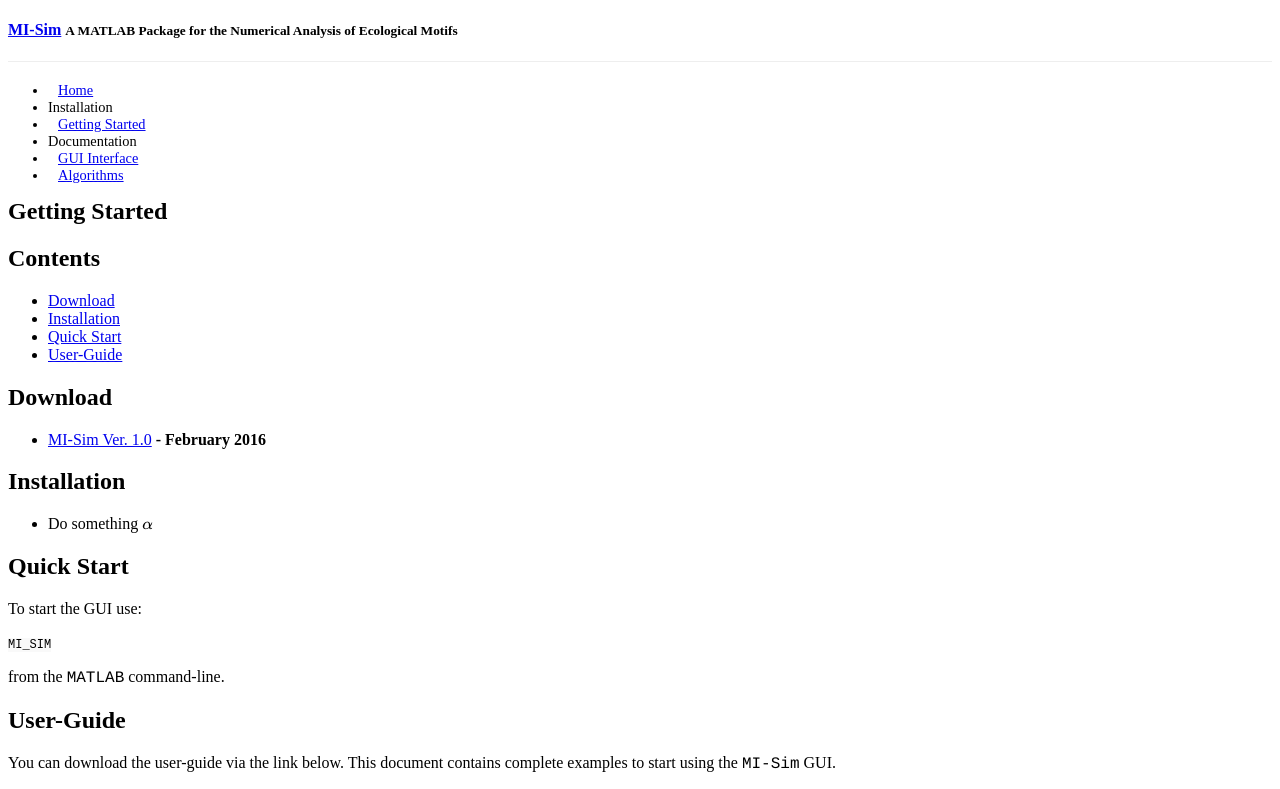
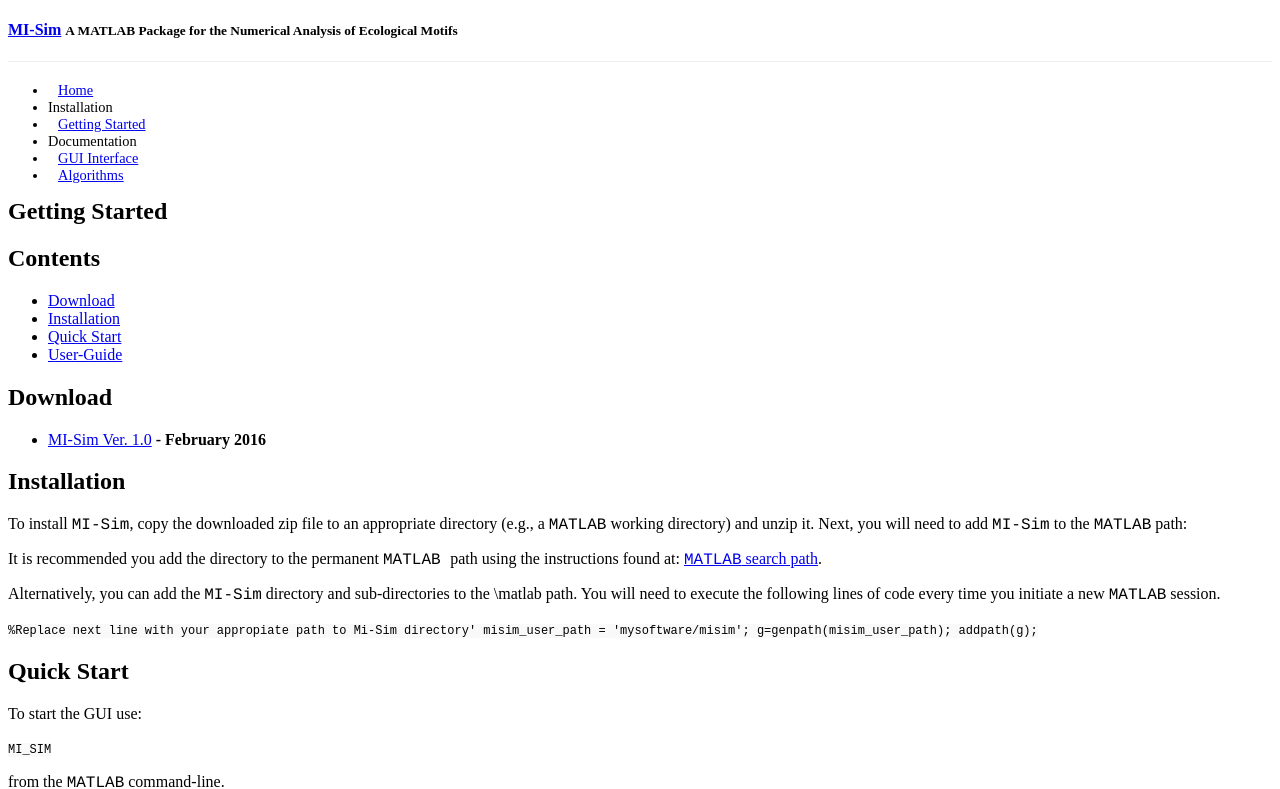
Before and after one commit to MI-SIM/MI-SIM.github.io, a Jekyll site: the page built from _posts/01-01-17-gettingstarted.md, in a window 1280 px wide, cut to the strip 0-789 px from the top of the page. Built offline with Jekyll 4.4.1, drawn with Linux system fonts in a browser that asks for light colours; formulas are drawn with MathJax 3; a style sheet for code colours, icons or effects is not loaded.

Commit message:
Added further text

```diff
--- a/_posts/01-01-17-gettingstarted.md
+++ b/_posts/01-01-17-gettingstarted.md
@@ -19,7 +19,20 @@
 
 ## <a name="Installation"></a>Installation
 
-* Do something $\alpha$
+To install <span style="font-family:Courier;">MI-Sim</span>, copy the downloaded zip file to an appropriate directory
+(e.g., a <span style="font-family:Courier;">MATLAB</span> working directory) and unzip it.
+Next, you will need to add <span style="font-family:Courier;">MI-Sim</span> to the <span style="font-family:Courier;">MATLAB</span> path:
+
+It is recommended you add the directory to the permanent <span style="font-family:Courier;">MATLAB </span> path using the instructions found at:
+[<span style="font-family:Courier;">MATLAB</span> search path](http://uk.mathworks.com/help/matlab/matlab_env/add-remove-or-reorder-folders-on-the-search-path.html).
+
+Alternatively, you can add the <span style="font-family:Courier;">MI-Sim</span> directory and sub-directories to the \matlab path.
+You will need to execute the following lines of code every time you initiate a new <span style="font-family:Courier;">MATLAB</span> session.
+
+`%Replace next line with your appropiate path to Mi-Sim directory'
+misim_user_path = 'mysoftware/misim';
+g=genpath(misim_user_path);
+addpath(g);`
 
 ## <a name="qs"></a>Quick Start
 
```
